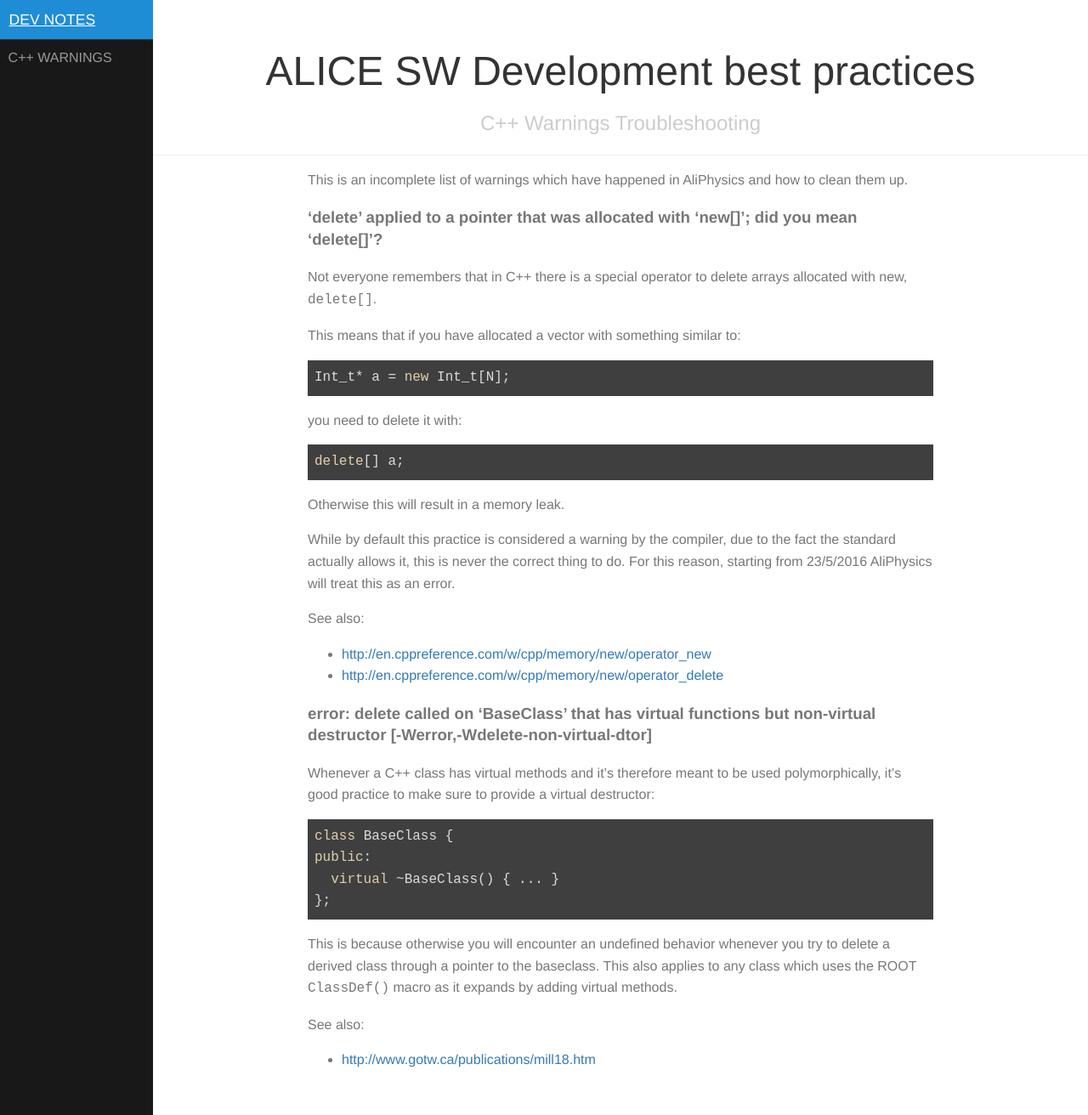
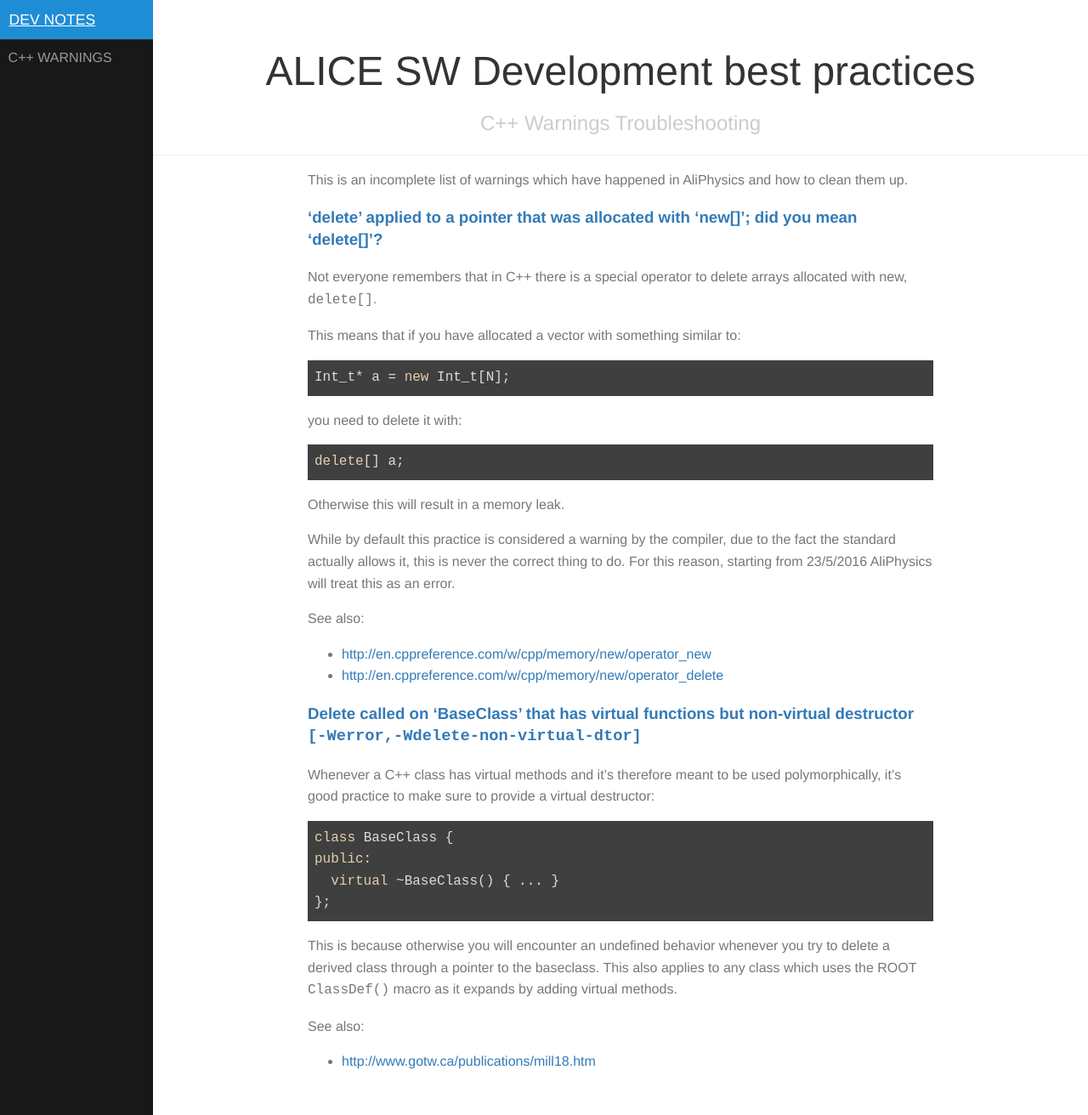
Before and after one commit to alisw/alice-progrogramming-faq, a Jekyll site: the page built from c++warnings.markdown, in a window 1280 px wide and 1312 px high. Shown: the whole window at 85% size. Built offline with Jekyll 4.4.1, drawn with Linux system fonts in a browser that asks for light colours.

Commit message:
Better anchors

```diff
--- a/c++warnings.markdown
+++ b/c++warnings.markdown
@@ -7,7 +7,7 @@ layout: main
 This is an incomplete list of warnings which have happened in AliPhysics
 and how to clean them up.
 
-### 'delete' applied to a pointer that was allocated with 'new[]'; did you mean 'delete[]'?
+### ['delete' applied to a pointer that was allocated with 'new[]'; did you mean 'delete[]'?](#mismatched-new-delete)
 
 Not everyone remembers that in C++ there is a special operator to delete arrays
 allocated with new, `delete[]`.
@@ -32,7 +32,7 @@ See also:
 - <http://en.cppreference.com/w/cpp/memory/new/operator_new>
 - <http://en.cppreference.com/w/cpp/memory/new/operator_delete>
 
-### error: delete called on 'BaseClass' that has virtual functions but non-virtual destructor [-Werror,-Wdelete-non-virtual-dtor]
+### [Delete called on 'BaseClass' that has virtual functions but non-virtual destructor `[-Werror,-Wdelete-non-virtual-dtor]`](#delete-non-virtual-dtor)
 
 Whenever a C++ class has virtual methods and it's therefore meant to
 be used polymorphically, it's good practice to make sure to provide a
```
